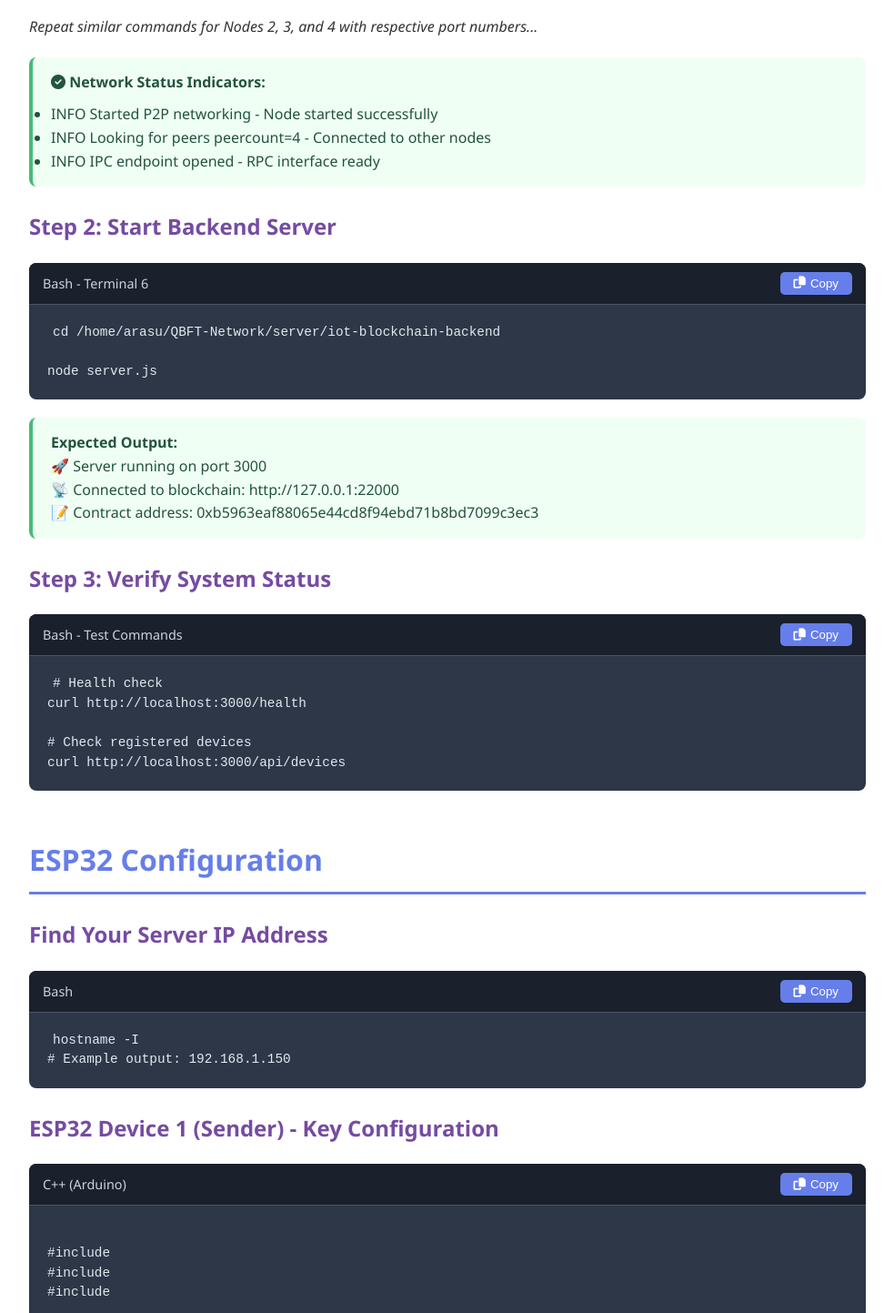
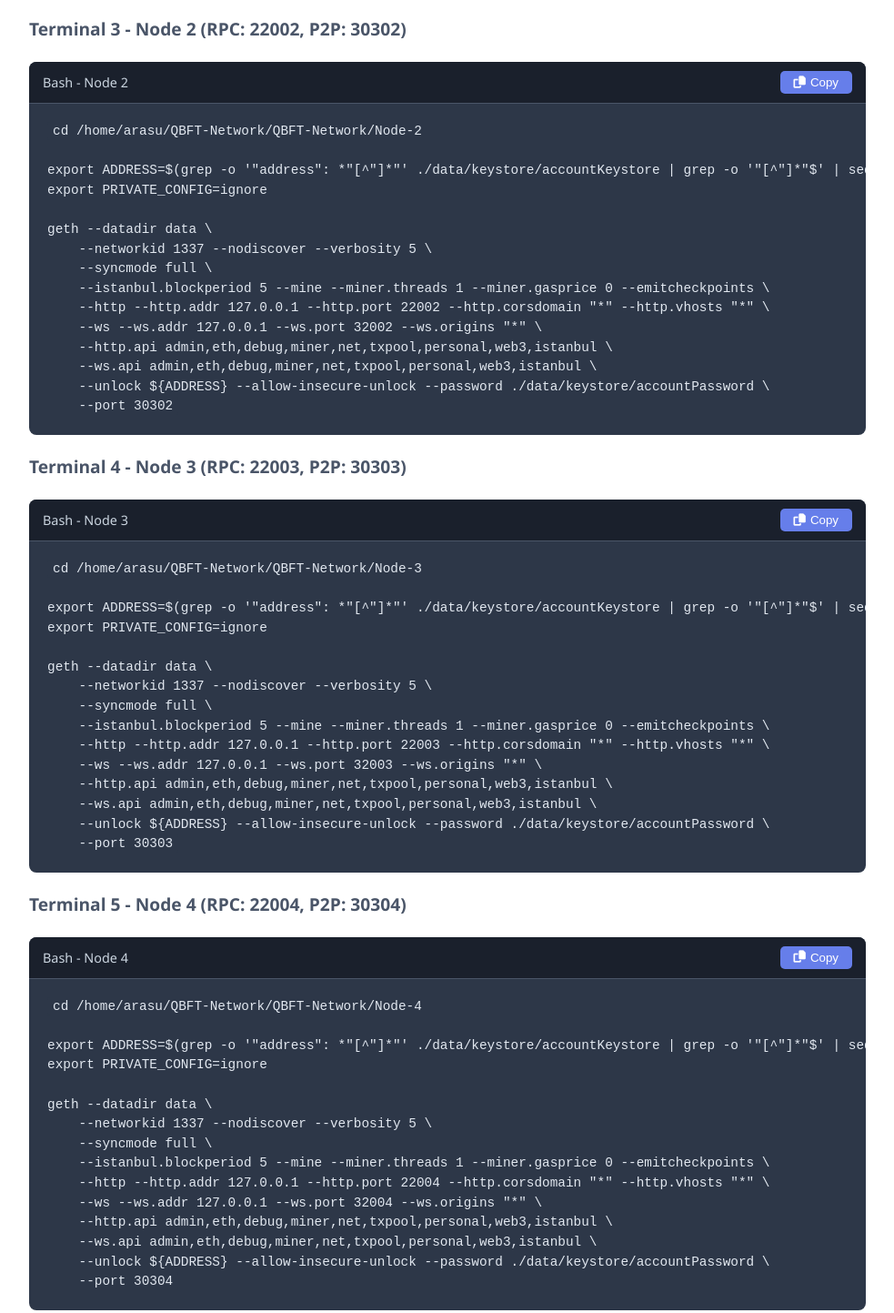
Before and after one commit to Arasulingam/Quorum, a plain HTML site: page index.html in a window 1280 px wide. Shown: the part 6068-7511 px from the top of the page at 91% size, without its empty margins (288-1271 px from the left). Drawn offline with Linux system fonts and the light colour scheme.

Commit message:
Document commands for Nodes 2, 3, and 4
Added terminal commands for additional nodes in the network setup.

```diff
--- a/index.html
+++ b/index.html
@@ -682,6 +682,81 @@
     --unlock ${ADDRESS} --allow-insecure-unlock --password ./data/keystore/accountPassword \
     --port 30301</code></pre>
                 </div>
+                <h4>Terminal 3 - Node 2 (RPC: 22002, P2P: 30302)</h4>
+<div class="code-block">
+    <div class="code-header">
+        <span>Bash - Node 2</span>
+        <button class="copy-btn" onclick="copyCode(this)">
+            <i class="fas fa-copy"></i> Copy
+        </button>
+    </div>
+<pre><code>cd /home/arasu/QBFT-Network/QBFT-Network/Node-2
+
+export ADDRESS=$(grep -o '"address": *"[^"]*"' ./data/keystore/accountKeystore | grep -o '"[^"]*"$' | sed 's/"//g')
+export PRIVATE_CONFIG=ignore
+
+geth --datadir data \
+    --networkid 1337 --nodiscover --verbosity 5 \
+    --syncmode full \
+    --istanbul.blockperiod 5 --mine --miner.threads 1 --miner.gasprice 0 --emitcheckpoints \
+    --http --http.addr 127.0.0.1 --http.port 22002 --http.corsdomain "*" --http.vhosts "*" \
+    --ws --ws.addr 127.0.0.1 --ws.port 32002 --ws.origins "*" \
+    --http.api admin,eth,debug,miner,net,txpool,personal,web3,istanbul \
+    --ws.api admin,eth,debug,miner,net,txpool,personal,web3,istanbul \
+    --unlock ${ADDRESS} --allow-insecure-unlock --password ./data/keystore/accountPassword \
+    --port 30302</code></pre>
+</div>
+
+<h4>Terminal 4 - Node 3 (RPC: 22003, P2P: 30303)</h4>
+<div class="code-block">
+    <div class="code-header">
+        <span>Bash - Node 3</span>
+        <button class="copy-btn" onclick="copyCode(this)">
+            <i class="fas fa-copy"></i> Copy
+        </button>
+    </div>
+<pre><code>cd /home/arasu/QBFT-Network/QBFT-Network/Node-3
+
+export ADDRESS=$(grep -o '"address": *"[^"]*"' ./data/keystore/accountKeystore | grep -o '"[^"]*"$' | sed 's/"//g')
+export PRIVATE_CONFIG=ignore
+
+geth --datadir data \
+    --networkid 1337 --nodiscover --verbosity 5 \
+    --syncmode full \
+    --istanbul.blockperiod 5 --mine --miner.threads 1 --miner.gasprice 0 --emitcheckpoints \
+    --http --http.addr 127.0.0.1 --http.port 22003 --http.corsdomain "*" --http.vhosts "*" \
+    --ws --ws.addr 127.0.0.1 --ws.port 32003 --ws.origins "*" \
+    --http.api admin,eth,debug,miner,net,txpool,personal,web3,istanbul \
+    --ws.api admin,eth,debug,miner,net,txpool,personal,web3,istanbul \
+    --unlock ${ADDRESS} --allow-insecure-unlock --password ./data/keystore/accountPassword \
+    --port 30303</code></pre>
+</div>
+
+<h4>Terminal 5 - Node 4 (RPC: 22004, P2P: 30304)</h4>
+<div class="code-block">
+    <div class="code-header">
+        <span>Bash - Node 4</span>
+        <button class="copy-btn" onclick="copyCode(this)">
+            <i class="fas fa-copy"></i> Copy
+        </button>
+    </div>
+<pre><code>cd /home/arasu/QBFT-Network/QBFT-Network/Node-4
+
+export ADDRESS=$(grep -o '"address": *"[^"]*"' ./data/keystore/accountKeystore | grep -o '"[^"]*"$' | sed 's/"//g')
+export PRIVATE_CONFIG=ignore
+
+geth --datadir data \
+    --networkid 1337 --nodiscover --verbosity 5 \
+    --syncmode full \
+    --istanbul.blockperiod 5 --mine --miner.threads 1 --miner.gasprice 0 --emitcheckpoints \
+    --http --http.addr 127.0.0.1 --http.port 22004 --http.corsdomain "*" --http.vhosts "*" \
+    --ws --ws.addr 127.0.0.1 --ws.port 32004 --ws.origins "*" \
+    --http.api admin,eth,debug,miner,net,txpool,personal,web3,istanbul \
+    --ws.api admin,eth,debug,miner,net,txpool,personal,web3,istanbul \
+    --unlock ${ADDRESS} --allow-insecure-unlock --password ./data/keystore/accountPassword \
+    --port 30304</code></pre>
+</div>
+
 
                 <p><em>Repeat similar commands for Nodes 2, 3, and 4 with respective port numbers...</em></p>
 
```
